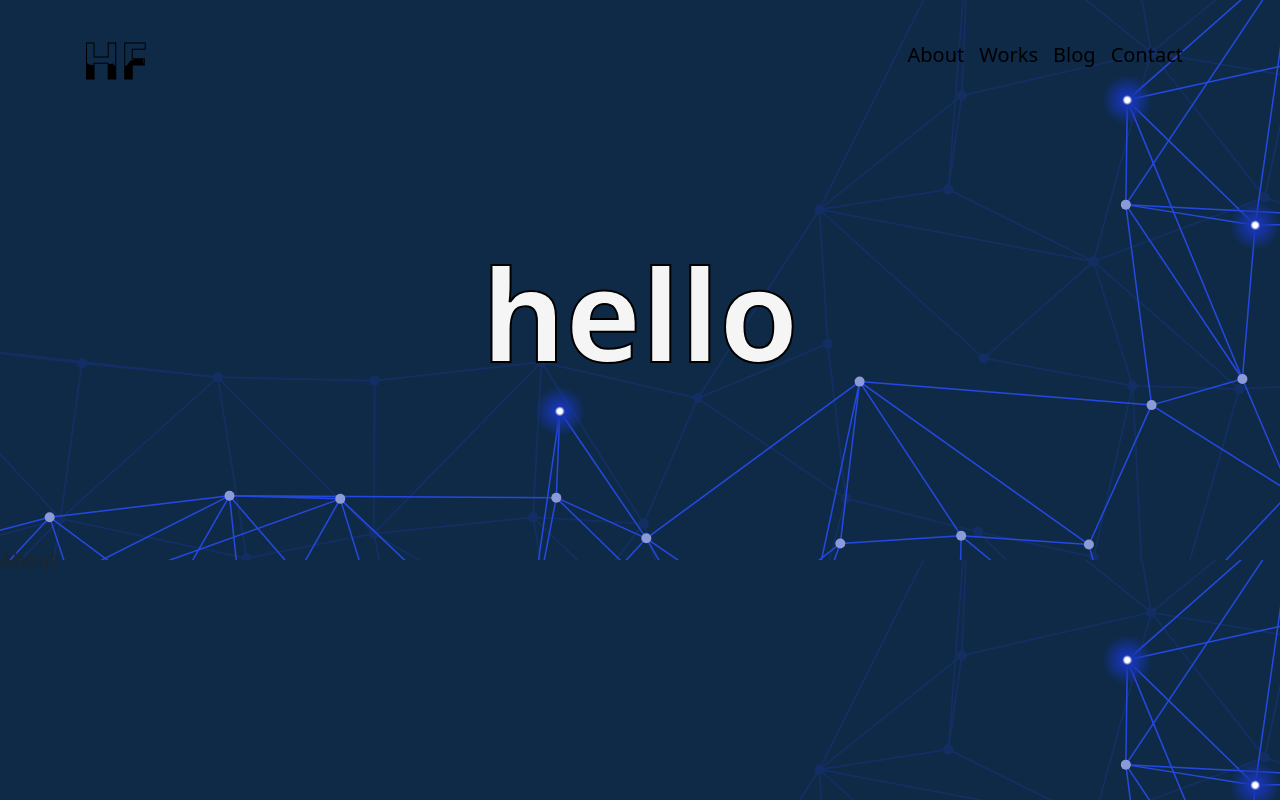
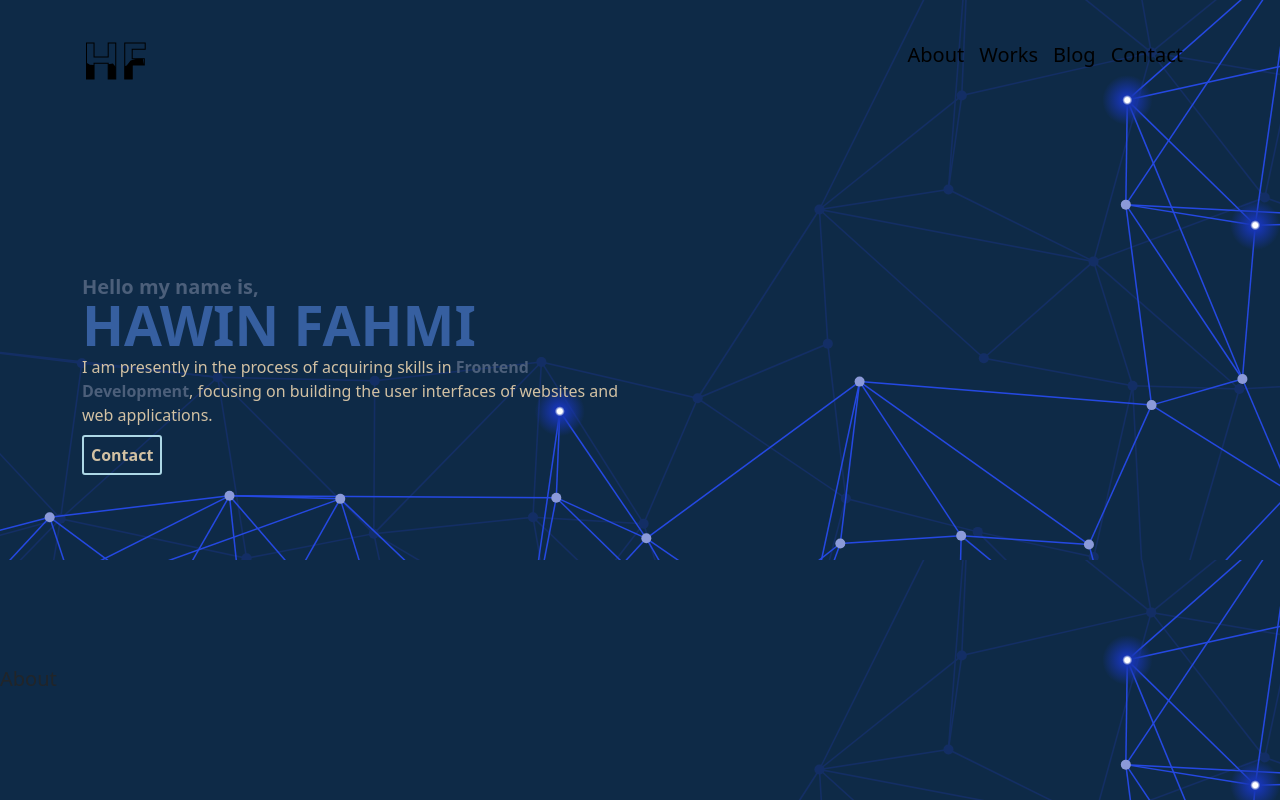
Before and after one commit to Hawinf/hawinf, a Next.js app: page / in a window 1280 px wide. Both pictures are taken after a click on the link "Contact". Built offline with nearby package versions, Linux system fonts and the light colour scheme.

Commit message:
editing header contents

```diff
--- a/components/header/Header.tsx
+++ b/components/header/Header.tsx
@@ -1,10 +1,11 @@
+import Link from 'next/link';
 import HeaderStyle from './header.module.css';
 import { useState, useEffect } from 'react';
 
 export const Header = () => {
     const [hidden, setHidden] = useState(false);
     const [currentIndex, setCurrentIndex] = useState(0);
-    const texts = ["HELLO WORLD"];
+    const texts = ["HELLO,"];
 
     useEffect(() => {
       const switchText = () => {
@@ -30,13 +31,21 @@ export const Header = () => {
         //     </div>
         // </div>
 
-        <div className={HeaderStyle['header-wrapper']}>
+        // <div className={HeaderStyle['header-wrapper']}>
+        <>
 
             {
               hidden ?
-
-              <h5 className={HeaderStyle['head-1']}>hello</h5>
-
+              <div className='container'>
+                <div className={HeaderStyle['header']}>
+                  <p className={HeaderStyle['head-desc']}> Hello my name is,</p>
+                  <h5 className={HeaderStyle['head-1']}>HAWIN FAHMI</h5>
+                  <p className={HeaderStyle['head-desc-1']}>I am presently in the process of acquiring skills in <span>Frontend Development</span>, focusing on building the user interfaces of websites and web applications.</p>
+                  <Link href="https://hawinf54@gmail.com" className={HeaderStyle['contact']}>
+                    Contact
+                  </Link>
+                </div>
+              </div>
             :
 
               <>
@@ -50,6 +59,7 @@ export const Header = () => {
               </>
             }
 
-        </div>
+        </>
+        // </div>
     )
 }
--- a/components/header/header.module.css
+++ b/components/header/header.module.css
@@ -1,35 +1,70 @@
 .header-wrapper {
     /* display: flex;
     justify-content: center; */
-    text-align: center;
-    padding: 150px 0;
+    /* text-align: center; */
+    padding: 160px 0;
     position: relative;
+	/* height: 300px; */
+}
+.header {
+	padding: 200px 0;
+}
+.head-desc {
+	color: white;
+	font-size: 20px;
+	font-weight: 700;
+}
+.head-1 {
+	color:  #365FA0;
+	line-height: 44px;
+	font-size: 55px;
+	font-weight: 700;
+}
+.head-desc {
+	line-height: 1px;
+	/* color: rgb(250, 220, 166); */
+	color: #4c5f7a;
+
+}
+.head-desc-1 {
+	width: 50%;
+	color: rgb(210, 193, 163);
+	font-weight: 500;
+}
+.header span {
+	/* color: rgb(250, 220, 166); */
+	color: #4c5f7a;
+	font-weight: 700;
+}
+.contact {
+	font-weight: 700;
+    background: transparent;
+    border: 2px solid lightblue;
+    color: rgb(210, 193, 163);
+	padding: 7px;
+	border-radius: 3px;
+	text-decoration: none;
+}
 
 
+.wrapper{
+	text-align: center;
+	display: flex;
+    justify-content: center;
+    align-items: center;
+	height: 500px;
 }
-.head-1 {
-    font-size: 8em;
-    font-weight: 700;
-    /* color:  #03a9f4; */
-    color: black;
-        -webkit-text-fill-color: whitesmoke;
-        -webkit-text-stroke-width: 2px;
-        /* animation: zoomIn 10s ease-in-out; */
-    /* transition: color 0.5s ease-in-out, background-color 0.5s ease-in-out; */
-
-    animation: rotateFront 2s linear; /* Rotate forward over 2 seconds */
-    transform-style: preserve-3d;
-}
-
 .svg {
 	font-family: "Russo One", sans-serif;
-	width: 100%; height: 100%;
+	/* width: 100%; height: 100%; */
+	padding: 37px 0;
 }
 .svg text {
 	animation: stroke 5s infinite alternate;
 	stroke-width: 2;
 	stroke: #365FA0;
 	font-size: 100px;
+
 }
 @keyframes stroke {
 	0%   {
@@ -43,3 +78,29 @@
 		stroke-dashoffset: -25%; stroke-dasharray: 50% 0; stroke-width: 0;
 	}
 }
+
+@media (max-width:992px) {
+	.head-desc-1 {
+		width: 75%;
+	}
+}
+
+
+@media (max-width:768px) {
+	.head-desc {
+		font-size: 17px;
+	}
+	.head-desc-1 {
+		width: 70%;
+		font-size: 14px;
+	}
+}
+
+@media (max-width:576px) {
+	.head-1 {
+		font-size: 50px;
+	}
+	.head-desc-1 {
+		width: 90%;
+	}
+}
```
